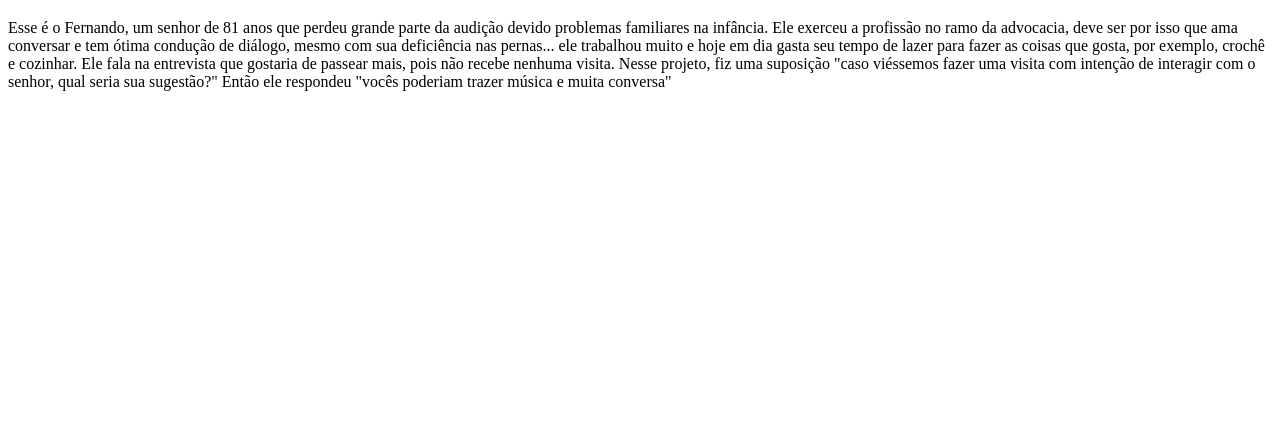
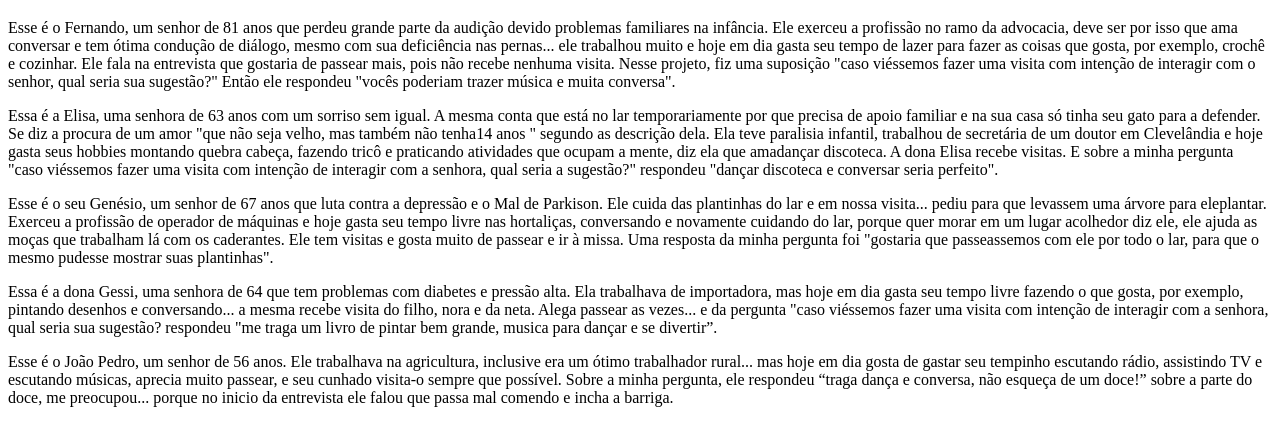
Before and after one commit to thayrodolfo/trabalhopensamento, a plain HTML site: page index.html in a window 1280 px wide. Shown: the part 106-552 px from the top of the page. Drawn offline with Linux system fonts and the light colour scheme.

Commit message:
Projeto.lar.dos.idosos 21:07

```diff
--- a/index.html
+++ b/index.html
@@ -2,10 +2,44 @@
 
 <h1>Lar dos idosos</h1>
 
-<p></p>Esse é o Fernando, um senhor de 81 anos que perdeu grande parte da audição devido problemas familiares na infância.
-Ele exerceu a profissão no ramo da advocacia, deve ser por isso que ama conversar e tem ótima condução de diálogo, mesmo com sua deficiência nas pernas...
- ele trabalhou muito e hoje em dia gasta seu tempo de lazer para fazer as coisas que gosta, por exemplo, crochê e
-cozinhar.
- Ele fala na entrevista que gostaria de passear mais, pois não recebe nenhuma visita.
-  Nesse projeto, fiz uma suposição "caso viéssemos fazer uma visita com intenção de interagir com o senhor, qual seria sua sugestão?" Então ele respondeu "vocês poderiam trazer
-música e muita conversa"
+<p>Esse é o Fernando, um senhor de 81 anos
+que perdeu grande parte da audição devido problemas familiares na infância.
+Ele exerceu a profissão no ramo da advocacia, deve ser por isso que ama conversar e tem ótima condução de
+diálogo, mesmo com sua deficiência nas pernas... ele trabalhou muito e hoje em
+dia gasta seu tempo de lazer para fazer as coisas que gosta, por exemplo, crochê e cozinhar.
+Ele fala na entrevista que gostaria de passear mais, pois não recebe nenhuma visita.
+Nesse projeto, fiz uma suposição "caso viéssemos fazer uma visita com intenção de interagir com o
+senhor, qual seria sua sugestão?" Então ele respondeu "vocês poderiam trazer
+música e muita conversa".<p/>
+
+<p>Essa é a Elisa, uma senhora de 63 anos com um sorriso sem igual. A mesma
+conta que está no lar temporariamente por que precisa de apoio familiar e na
+sua casa só tinha seu gato para a defender. Se diz a procura de um amor "que não seja velho,
+mas também não tenha14 anos " segundo as descrição dela. Ela teve paralisia infantil,
+trabalhou de secretária de um doutor em Clevelândia e hoje gasta seus hobbies montando quebra cabeça,
+fazendo tricô e praticando atividades que ocupam a mente, diz ela que amadançar discoteca.
+ A dona Elisa recebe visitas. E sobre a minha pergunta "caso viéssemos fazer uma visita com
+intenção de interagir com a senhora, qual seria a sugestão?" respondeu
+"dançar discoteca e conversar seria perfeito".</p>
+
+<p>Esse é o seu Genésio, um senhor de 67 anos que luta contra a depressão e o Mal de Parkison.
+Ele cuida das plantinhas do lar e em nossa visita... pediu para que levassem uma árvore para eleplantar.
+ Exerceu a profissão de operador de máquinas e hoje gasta seu tempo livre nas hortaliças, conversando e
+novamente cuidando do lar, porque quer morar em um lugar acolhedor diz ele, ele ajuda as
+moças que trabalham lá com os caderantes. Ele tem visitas e gosta muito de passear e ir à missa.
+Uma resposta da minha pergunta foi "gostaria que passeassemos com ele por todo o lar, para que o
+mesmo pudesse mostrar suas plantinhas".<p/>
+
+<p>Essa é a dona Gessi, uma senhora de 64 que tem problemas com diabetes e pressão alta. Ela trabalhava de
+importadora, mas hoje em dia gasta seu tempo livre fazendo o que gosta, por exemplo, pintando desenhos e
+conversando... a mesma recebe visita do filho, nora e da neta.
+Alega passear as vezes... e da pergunta "caso viéssemos fazer uma visita com
+intenção de interagir com a senhora, qual seria sua sugestão?  respondeu "me traga um livro de
+pintar bem grande, musica para dançar e se divertir”.<p/>
+
+<p>Esse é o João Pedro, um senhor de 56 anos. Ele trabalhava na agricultura, inclusive era um
+ótimo trabalhador rural... mas hoje em dia gosta de gastar seu tempinho escutando rádio,
+assistindo TV e escutando músicas, aprecia muito passear, e seu cunhado visita-o sempre que
+possível. Sobre a minha pergunta, ele respondeu “traga dança e conversa, não esqueça de um
+doce!” sobre a parte do doce, me preocupou... porque no inicio da entrevista ele falou que passa
+mal comendo e incha a barriga.</p>
```
